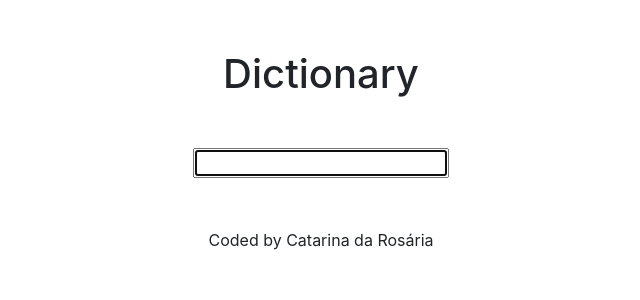
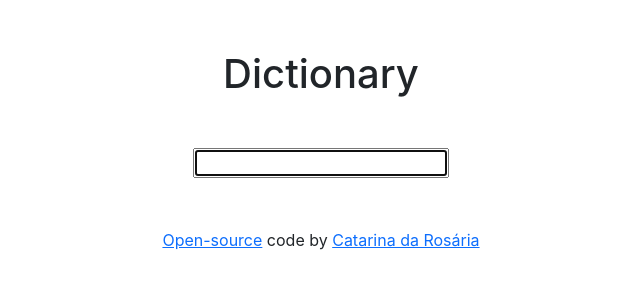
Before and after one commit to TuckGem/dictionary-app, a React (Create React App) app: page / in a window 1280 px wide. Shown: the top 300 px of the page, without its empty margins (319-959 px from the left). Built offline with nearby package versions, Linux system fonts and the light colour scheme.

Commit message:
added link to github repository and website

```diff
--- a/src/App.js
+++ b/src/App.js
@@ -11,7 +11,26 @@
         <main>
           <Dictionary />
         </main>
-        <footer>Coded by Catarina da Rosária</footer>
+        <footer>
+          <a
+            className="gitLink"
+            href="https://github.com/catarinadarosaria/world-clock"
+            target="_blank"
+            rel="noreferrer"
+          >
+            Open-source
+          </a>{" "}
+          code by{" "}
+          <a
+            className="myWebsite"
+            href="https://catarinarosaria.com/"
+            target="_blank"
+            rel="noreferrer"
+          >
+            {" "}
+            Catarina da Rosária
+          </a>
+        </footer>
       </div>
     </div>
   );
```
